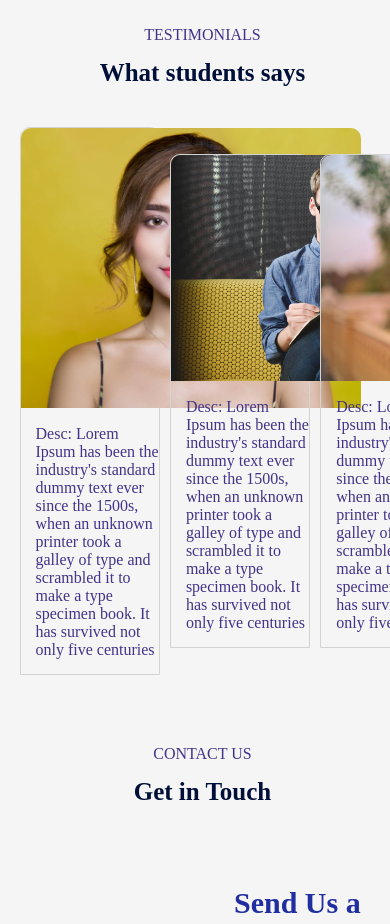
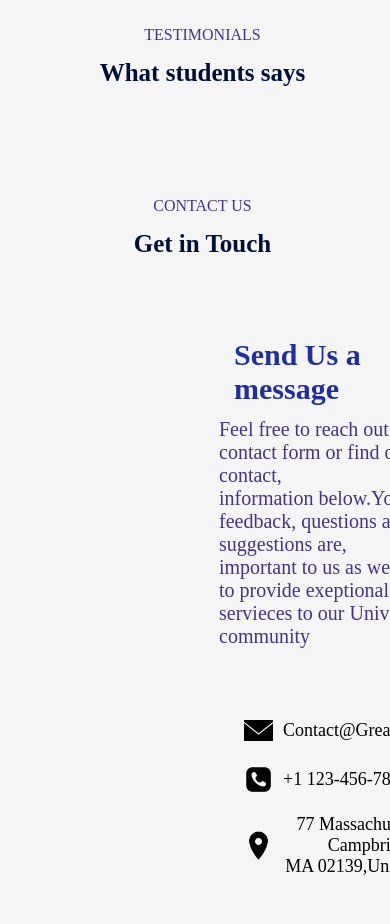
Before and after one commit to otiendeneville-prog/educity, a React (Vite) app: page / in a window 390 px wide. Shown: the part 3120-4044 px from the top of the page. Built offline with nearby package versions, Linux system fonts and the light colour scheme.

Commit message:
responsiveness of the websitee

```diff
--- a/src/Comonents/Navbar/Navbar.css
+++ b/src/Comonents/Navbar/Navbar.css
@@ -41,7 +41,7 @@ nav ul a{
 
        nav .container{
             width: 100vh;
-            flex-direction: column;
+            display: none;
 
        }
        nav ul {
--- a/src/Comonents/Testimonials/Testimonials.jsx
+++ b/src/Comonents/Testimonials/Testimonials.jsx
@@ -31,7 +31,8 @@ const Testimonials = () => {
   ];
   return (
     <div id="testimonials"className="pics">
-      <Card employees={employees} />;
+      {/* <Card employees={employees} />; */}
+      <Card/>
     </div>
   );
 };
```
